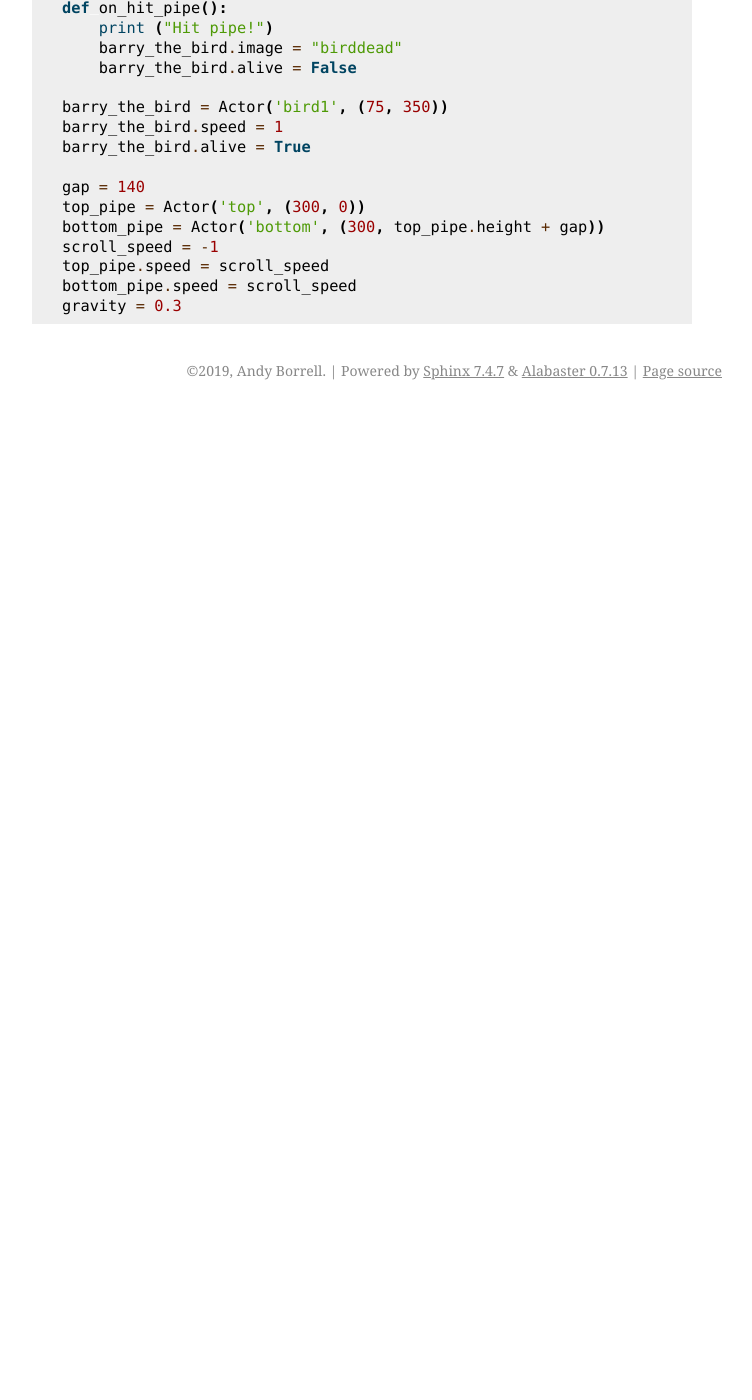
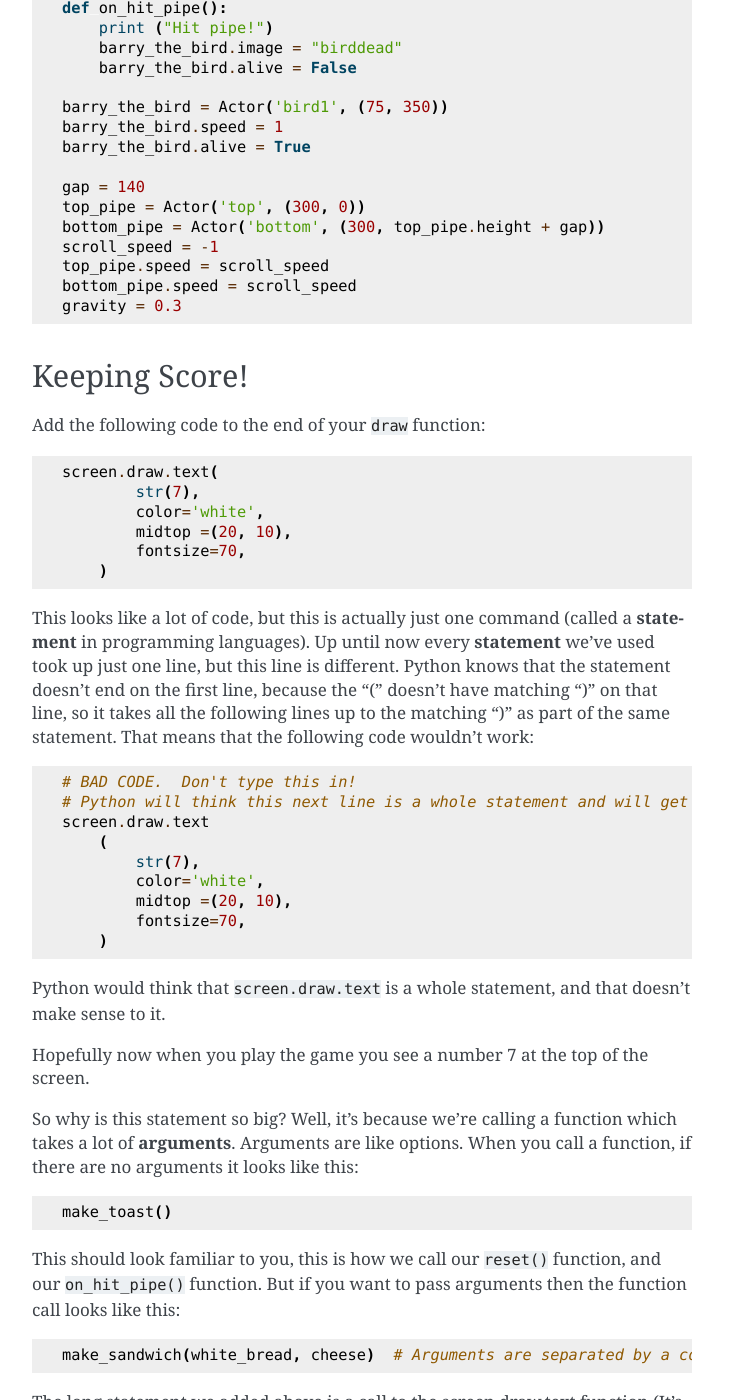
Before and after one commit to andyborrell/pygamezero_bird, a Sphinx documentation site: the page built from docs/source/part4.rst, in a window 1280 px wide and 1400 px high, scrolled down 940 px. Shown: the whole window, without its empty margins (388-1140 px from the left). Built offline with Sphinx 7.4.7, drawn with Linux system fonts in a browser that asks for light colours; before the commit the page ends 1350 px from its top, so only the background shows below that; some of the changed text lies outside the part shown.

Commit message:
Writing text on screen

```diff
--- a/docs/source/part4.rst
+++ b/docs/source/part4.rst
@@ -59,3 +59,60 @@ At this point your code should look like this:
     top_pipe.speed = scroll_speed
     bottom_pipe.speed = scroll_speed
     gravity = 0.3
+
+Keeping Score!
+--------------
+Add the following code to the end of your :code:`draw` function:
+
+.. code:: python
+
+    screen.draw.text(
+            str(7),
+            color='white',
+            midtop =(20, 10),
+            fontsize=70,
+        )
+
+This looks like a lot of code, but this is actually just one command (called a **statement** in programming languages).  Up until now every **statement** we've used took up just one line, but this line is different.  Python knows that the statement doesn't end on the first line, because the "(" doesn't have matching ")" on that line, so it takes all the following lines up to the matching ")" as part of the same statement.  That means that the following code wouldn't work:
+
+.. code:: python
+
+    # BAD CODE.  Don't type this in!
+    # Python will think this next line is a whole statement and will get confused:
+    screen.draw.text
+        (
+            str(7),
+            color='white',
+            midtop =(20, 10),
+            fontsize=70,
+        )
+
+Python would think that :code:`screen.draw.text` is a whole statement, and that doesn't make sense to it.
+
+Hopefully now when you play the game you see a number 7 at the top of the screen.
+
+So why is this statement so big?  Well, it's because we're calling a function which takes a lot of **arguments**.  Arguments are like options.  When you call a function, if there are no arguments it looks like this:
+
+.. code:: python
+
+    make_toast()
+
+This should look familiar to you, this is how we call our :code:`reset()` function, and our :code:`on_hit_pipe()` function.  But if you want to pass arguments then the function call looks like this:
+
+.. code:: python
+
+    make_sandwich(white_bread, cheese)  # Arguments are separated by a comma
+
+The long statement we added above is a call to the screen.draw.text function (It's a good name for a function that draws text on the screen!).  See how the function call has 4 arguments separated by commas.
+
+*Figure out what each of these arguments does by changing them and testing the results*
+
+*Move the number so it's centered at the top of the screen* Hint : Remember that :code:`WIDTH` contains the width of the screen
+
+Normally programmers don't have to guess what arguments do.  It's much easier to read the instructions!  You can find the documentation of this function at:
+
+https://pygame-zero.readthedocs.io/en/stable/ptext.html
+
+*Add a drop shadow to the number*
+
+Hint: Look at the section titled "Drop Shadow" on that page.  You only need to add one more argument to the function call.  Ask a mentor for help if you have trouble getting this working.
```
